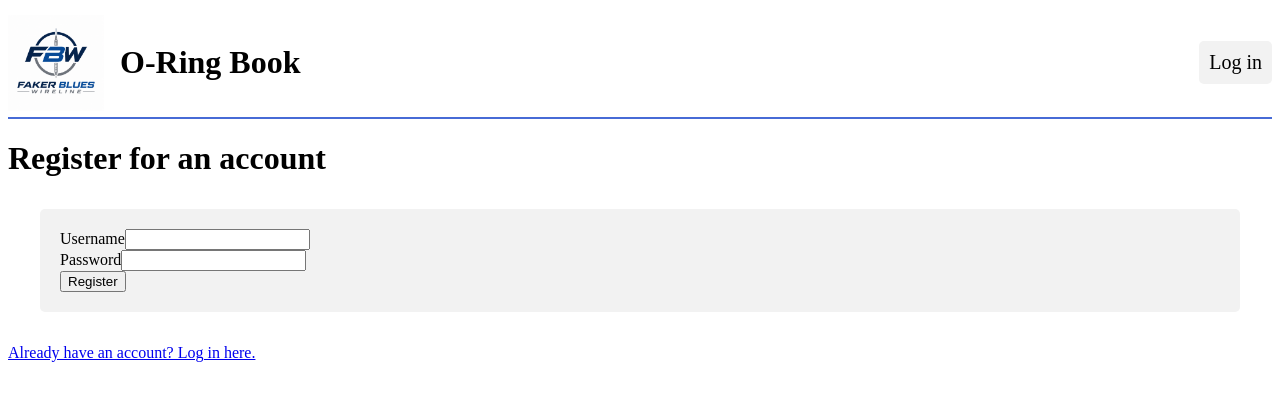
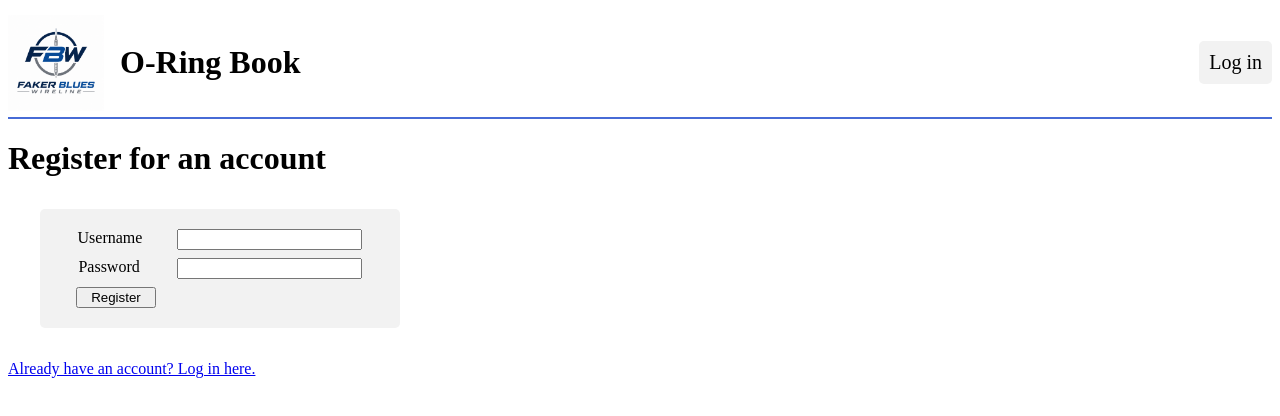
Before and after one commit to timlaubscher5063-lgtm/faker-blues-oring-book, a React (Vite) app in the folder frontend/: page /register in a window 1280 px wide. Shown: the top 416 px of the page. Built offline with nearby package versions, Linux system fonts and the light colour scheme.

Commit message:
ccs updated2

```diff
--- a/frontend/src/auth/Login.jsx
+++ b/frontend/src/auth/Login.jsx
@@ -2,6 +2,7 @@ import { useState } from "react";
 import { Link, useNavigate } from "react-router";
 
 import { useAuth } from "./AuthContext";
+import "./login.css";
 
 export default function Login() {
   const { login } = useAuth();
@@ -23,12 +24,12 @@ export default function Login() {
   return (
     <>
       <h1>Login to O-Ring Book Account</h1>
-      <form action={onLogin}>
-        <label>
+      <form id="user" action={onLogin}>
+        <label className="user">
           Username
           <input type="username" name="username" required />
         </label>
-        <label>
+        <label className="user">
           Password
           <input type="password" name="password" required />
         </label>
--- a/frontend/src/auth/Register.jsx
+++ b/frontend/src/auth/Register.jsx
@@ -24,12 +24,12 @@ export default function Register() {
   return (
     <>
       <h1>Register for an account</h1>
-      <form action={onRegister}>
-        <label>
+      <form id="user" action={onRegister}>
+        <label className="user">
           Username
           <input type="username" name="username" required />
         </label>
-        <label>
+        <label className="user">
           Password
           <input type="password" name="password" required />
         </label>
--- /dev/null
+++ b/frontend/src/auth/login.css
@@ -0,0 +1,21 @@
+#user {
+  display: flex;
+  flex-direction: column;
+  border-radius: 5px;
+  background-color: #f2f2f2;
+  padding: 20px;
+  margin: 2rem;
+  gap: 0.5rem;
+  width: 20rem;
+}
+
+label.user {
+  display: flex;
+  margin: 0.5 rem;
+  justify-content: space-around;
+}
+
+button {
+  width: 5rem;
+  margin-left: 1rem;
+}
--- a/frontend/src/tools/Tool.jsx
+++ b/frontend/src/tools/Tool.jsx
@@ -42,9 +42,9 @@ export default function Tool() {
               <td>{tool.name}</td>
               <td>{tool.oring}</td>
               <td>{tool.connection}</td>
-              <td>{tool.length}</td>
-              <td>{tool.weight}</td>
-              <td>{tool.voltage}</td>
+              <td>{tool.length} ft</td>
+              <td>{tool.weight} lb</td>
+              <td>{tool.voltage} V</td>
             </tr>
           </tbody>
         </table>
--- a/frontend/src/tools/Tools.jsx
+++ b/frontend/src/tools/Tools.jsx
@@ -28,7 +28,7 @@ export default function Tools() {
         <h1 id="title">Tool List</h1>
         <SearchForm setFilter={setFilter} />
       </div>
-      <ul class="toolcard">
+      <ul className="toolcard">
         {filteredTools.map((tool) => (
           <ToolCard key={tool.id} tool={tool} />
         ))}
@@ -62,7 +62,7 @@ function ToolCard({ tool }) {
         <img src={tool.image} alt={"Image of " + tool.name} />
       </figure> */}
       <Link id="toolname" to={"/tools/" + tool.id}>
-        <div class="toolitems">
+        <div className="toolitems">
           <h2>
             {tool.series}: {tool.name}
           </h2>
```
